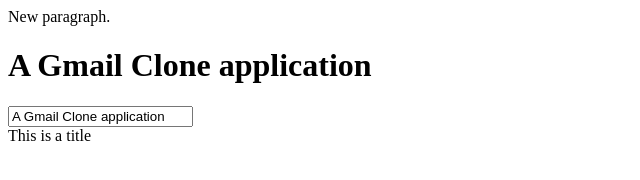
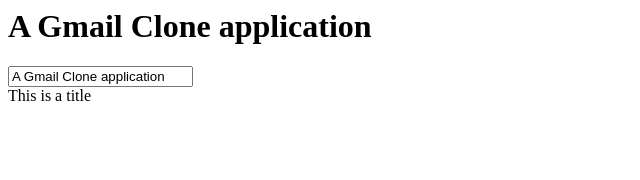
Before and after one commit to Akshat4519/Gmail-Clone, a plain HTML site: page Gmail Clone/index.html in a window 1280 px wide. Shown: the whole page, without its empty margins (0-640 px from the left). Drawn offline with Linux system fonts and the light colour scheme; no server answers.

Commit message:
Add files via upload

```diff
--- a/Gmail Clone/index.html
+++ b/Gmail Clone/index.html
@@ -1,11 +1,10 @@
 <html ng-app="gmailApp">
 
 <head>
-    <Title>Gmail Clone</Title>
+    <title>Gmail Clone</title>
 </head>
 
 <body>
-    <p>New paragraph.</p>
     <div ng-controller="TestCtrl">
         <h1>{{title}}</h1>
         <input type="text" ng-model="title">
@@ -16,8 +15,8 @@
     <script src="lib\angular.min.js"></script>
     <script src="lib\angular-route.min.js"></script>
     <script type="text/javascript">
-        var gmailApp = angular.module('gmailApp',['ngRoute']);
-        gmailApp.controller('TestCtrl', function($scope){
+        var gmailApp = angular.module('gmailApp', ['ngRoute']);
+        gmailApp.controller('TestCtrl', function ($scope) {
             $scope.title = 'A Gmail Clone application';
         });
         gmailApp.config(function ($routeProvider) {
```
Lines whose indentation alone changed are shown as unchanged.
